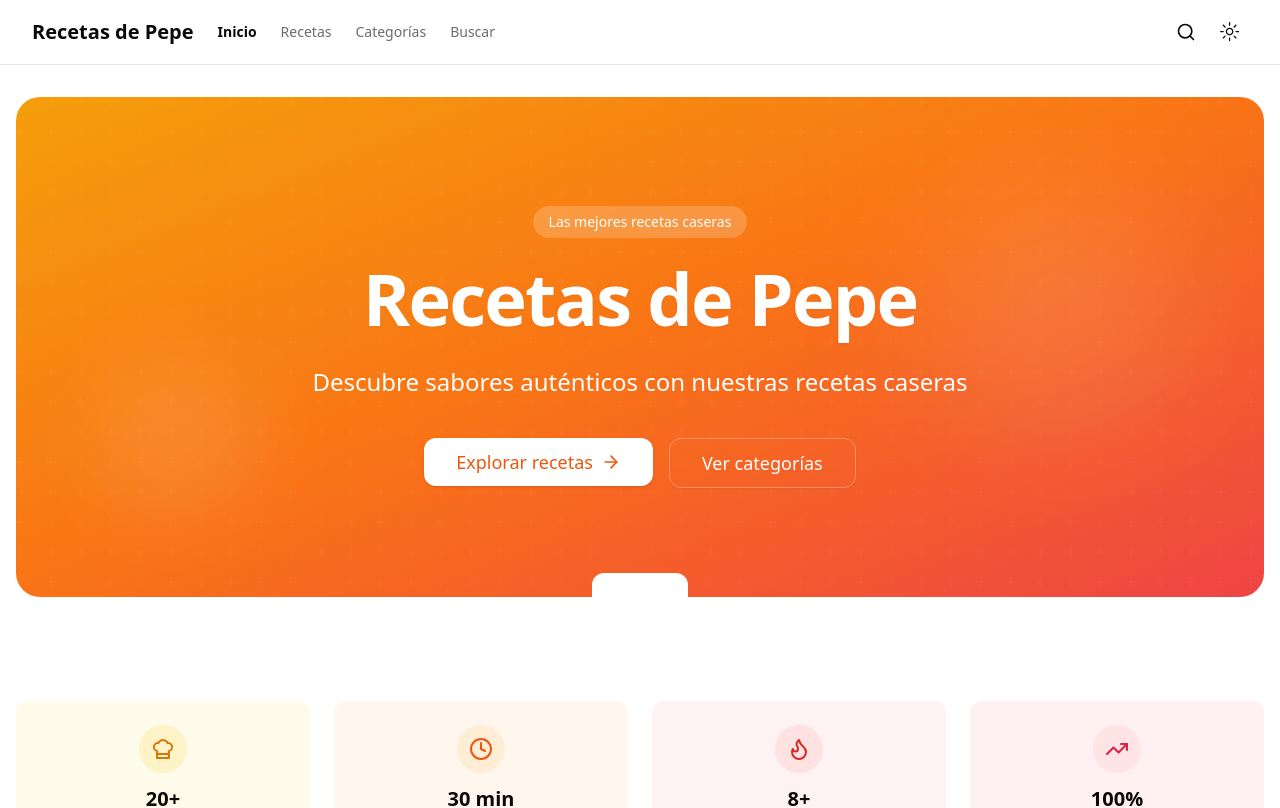
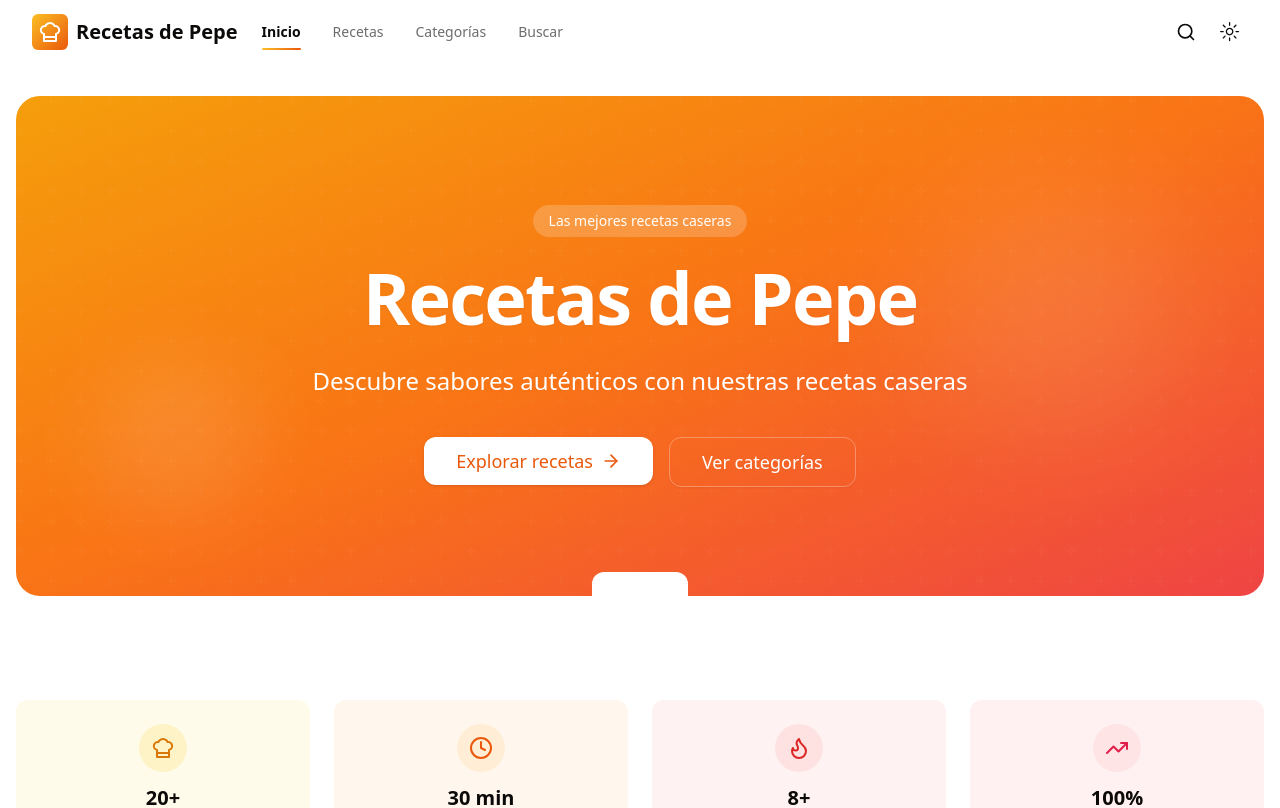
Before and after one commit to ServH/recetaspepe, a Next.js app: page / in a window 1280 px wide. Shown: the top 808 px of the page. Built offline with nearby package versions, Linux system fonts and the light colour scheme.

Commit message:
Mejorado el componente Header con animaciones, transiciones suaves y mejor UX móvil

```diff
--- a/app/components/header.tsx
+++ b/app/components/header.tsx
@@ -1,12 +1,13 @@
 "use client";
 
-import { useState } from 'react';
+import { useState, useEffect } from 'react';
 import Link from 'next/link';
 import { usePathname } from 'next/navigation';
-import { MenuIcon, XIcon, Search } from 'lucide-react';
+import { Menu, X, Search, ChefHat } from 'lucide-react';
 import { ThemeToggle } from './theme-toggle';
 import { Button } from './ui/button';
 import { cn } from '@/lib/utils';
+import { motion, AnimatePresence } from 'framer-motion';
 
 const links = [
   { href: '/', label: 'Inicio' },
@@ -18,25 +19,53 @@ const links = [
 export default function Header() {
   const pathname = usePathname();
   const [isMenuOpen, setIsMenuOpen] = useState(false);
+  const [scrolled, setScrolled] = useState(false);
+
+  useEffect(() => {
+    const handleScroll = () => {
+      setScrolled(window.scrollY > 10);
+    };
+
+    window.addEventListener('scroll', handleScroll);
+    return () => window.removeEventListener('scroll', handleScroll);
+  }, []);
 
   return (
-    <header className="sticky top-0 z-50 w-full border-b bg-background/95 backdrop-blur supports-[backdrop-filter]:bg-background/60">
+    <header
+      className={cn(
+        "sticky top-0 z-50 w-full transition-all duration-300",
+        scrolled
+          ? "bg-white dark:bg-gray-950 backdrop-blur-lg shadow-sm border-b border-gray-200 dark:border-gray-800"
+          : "bg-transparent"
+      )}
+    >
       <div className="container flex h-16 items-center">
         <div className="mr-4 hidden md:flex">
           <Link href="/" className="mr-6 flex items-center space-x-2">
+            <span className="flex items-center justify-center p-1.5 bg-gradient-to-br from-amber-400 to-orange-600 text-white rounded-md">
+              <ChefHat className="h-6 w-6" />
+            </span>
             <span className="hidden font-bold sm:inline-block text-xl">Recetas de Pepe</span>
           </Link>
-          <nav className="flex items-center space-x-6 text-sm font-medium">
+          <nav className="flex items-center space-x-8 text-sm font-medium">
             {links.map((link) => (
               <Link
                 key={link.href}
                 href={link.href}
                 className={cn(
-                  "transition-colors hover:text-foreground/80",
-                  pathname === link.href ? "text-foreground font-semibold" : "text-foreground/60"
+                  "transition-colors hover:text-foreground/80 relative py-1",
+                  pathname === link.href
+                    ? "text-foreground font-semibold"
+                    : "text-foreground/60"
                 )}
               >
                 {link.label}
+                {pathname === link.href && (
+                  <motion.div
+                    className="absolute -bottom-1 left-0 right-0 h-0.5 bg-gradient-to-r from-amber-400 to-orange-600 rounded-full"
+                    layoutId="nav-underline"
+                  />
+                )}
               </Link>
             ))}
           </nav>
@@ -45,6 +74,9 @@ export default function Header() {
         <div className="flex flex-1 items-center justify-between space-x-2 md:justify-end">
           <div className="w-full flex-1 md:w-auto md:flex-none">
             <Link href="/" className="mr-6 flex items-center space-x-2 md:hidden">
+              <span className="flex items-center justify-center p-1.5 bg-gradient-to-br from-amber-400 to-orange-600 text-white rounded-md">
+                <ChefHat className="h-5 w-5" />
+              </span>
               <span className="font-bold">Recetas de Pepe</span>
             </Link>
           </div>
@@ -61,9 +93,9 @@ export default function Header() {
               onClick={() => setIsMenuOpen(!isMenuOpen)}
             >
               {isMenuOpen ? (
-                <XIcon className="h-5 w-5" />
+                <X className="h-5 w-5" />
               ) : (
-                <MenuIcon className="h-5 w-5" />
+                <Menu className="h-5 w-5" />
               )}
             </Button>
           </div>
@@ -71,27 +103,42 @@ export default function Header() {
       </div>
 
       {/* Mobile Navigation */}
+      <AnimatePresence>
         {isMenuOpen && (
-        <div className="fixed inset-0 top-16 z-50 grid h-[calc(100vh-4rem)] grid-flow-row auto-rows-max overflow-auto p-6 pb-32 shadow-md animate-in slide-in-from-bottom-80 md:hidden">
-          <div className="relative z-20 grid gap-6 rounded-md bg-background p-4 shadow-md">
-            <nav className="grid grid-flow-row auto-rows-max text-sm">
-              {links.map((link) => (
+          <motion.div
+            className="fixed inset-0 top-16 z-50 grid h-[calc(100vh-4rem)] overflow-auto bg-white dark:bg-gray-950 p-6 pb-32 shadow-md md:hidden"
+            initial={{ opacity: 0, y: -20 }}
+            animate={{ opacity: 1, y: 0 }}
+            exit={{ opacity: 0, y: -20 }}
+            transition={{ duration: 0.2 }}
+          >
+            <nav className="grid grid-flow-row auto-rows-max text-lg gap-6 p-4">
+              {links.map((link, index) => (
+                <motion.div
+                  key={link.href}
+                  initial={{ opacity: 0, y: 10 }}
+                  animate={{ opacity: 1, y: 0 }}
+                  transition={{ duration: 0.2, delay: index * 0.05 }}
+                >
                   <Link
-                  key={link.href}
                     href={link.href}
                     className={cn(
-                    "flex w-full items-center rounded-md p-2 text-sm font-medium hover:underline",
-                    pathname === link.href ? "font-semibold" : ""
+                      "flex w-full items-center py-3 font-medium",
+                      pathname === link.href
+                        ? "text-orange-600 dark:text-orange-500"
+                        : "text-muted-foreground"
                     )}
                     onClick={() => setIsMenuOpen(false)}
                   >
                     {link.label}
                   </Link>
+                  <div className="h-px bg-gray-100 dark:bg-gray-800" />
+                </motion.div>
               ))}
             </nav>
-          </div>
-        </div>
+          </motion.div>
         )}
+      </AnimatePresence>
     </header>
   );
 }
```
Lines whose indentation alone changed are shown as unchanged.
